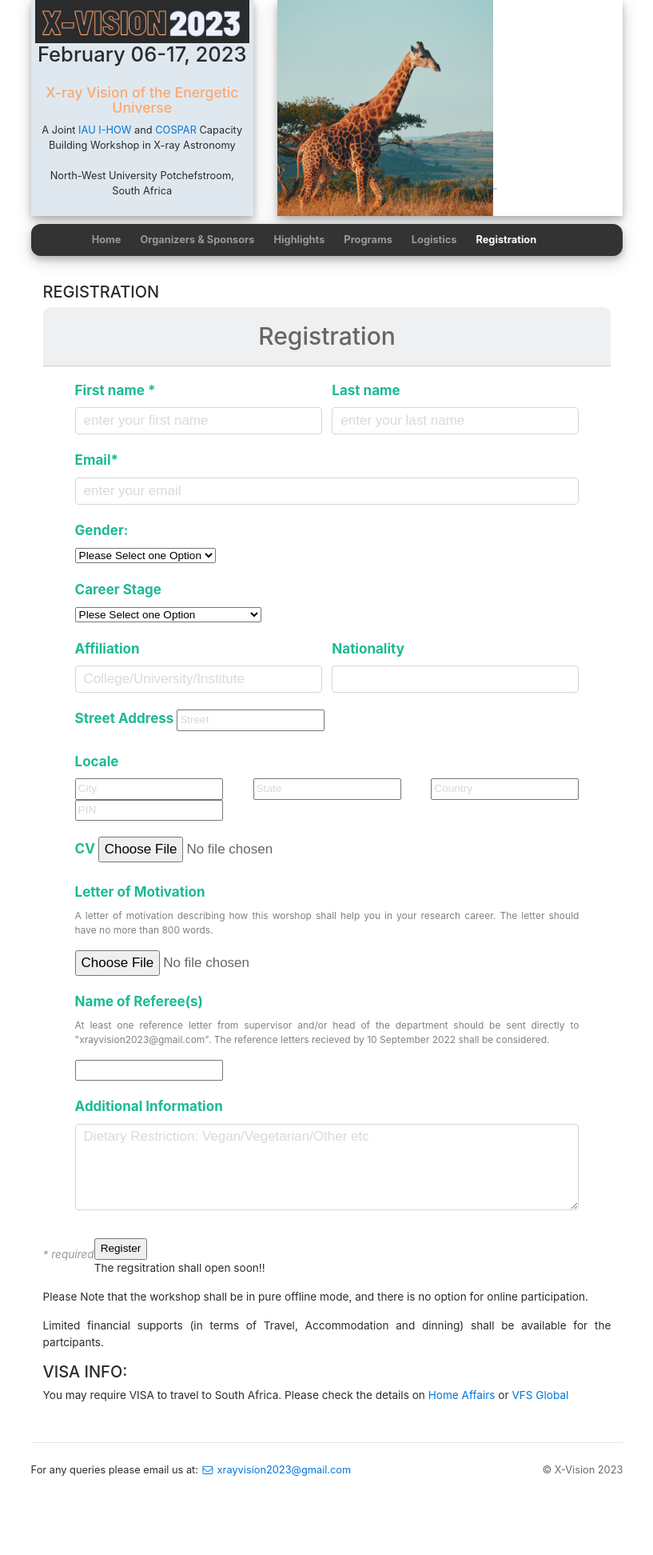
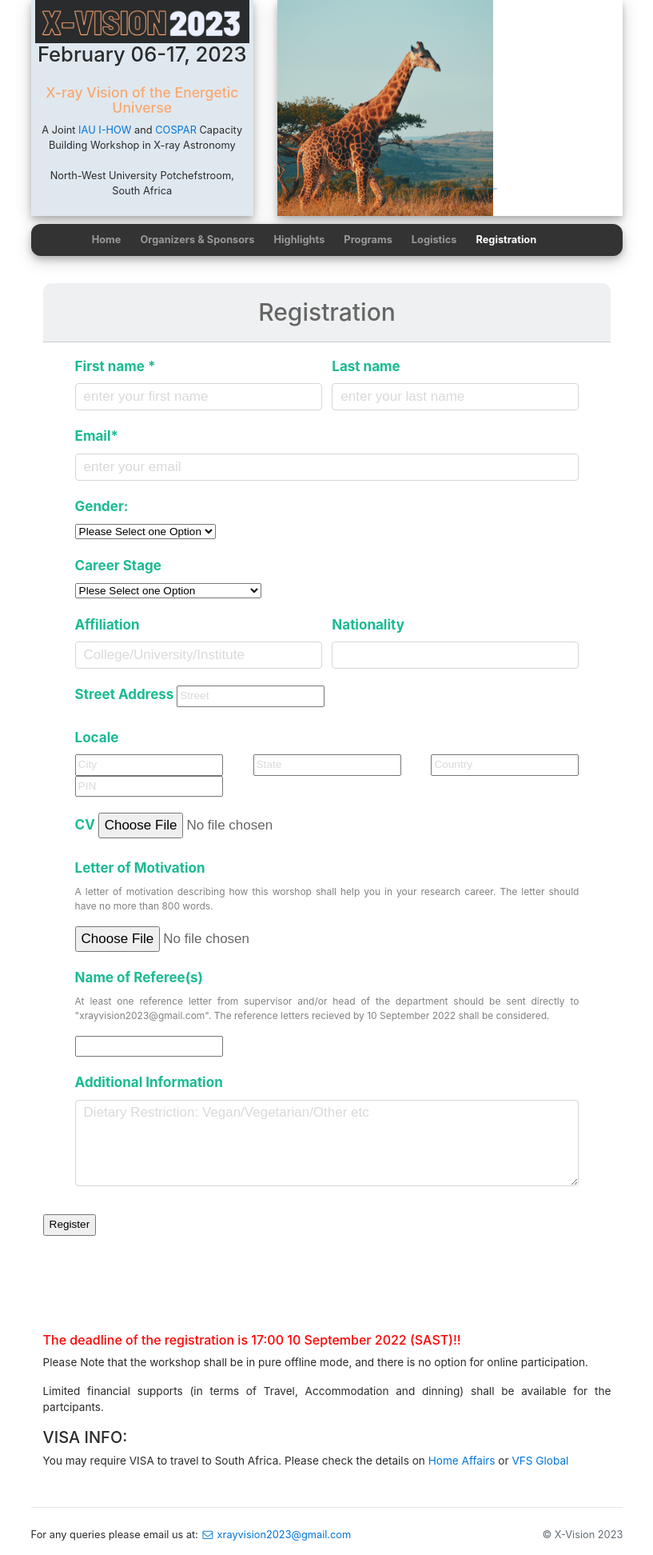
Before and after one commit to xvisionastro2023/xvisionastro2023.github.io, a Jekyll site: the page built from registration.html, in a window 1280 px wide. Shown: the whole page at 80% size, without its empty margins (231-1048 px from the left). Built offline with Jekyll 4.4.1, drawn with Linux system fonts in a browser that asks for light colours; nearby versions of some CDN libraries; before the commit the page ends 1863 px from its top, so only the background shows below that.

Commit message:
added css style -2

```diff
--- a/_includes/form_regis4test.html
+++ b/_includes/form_regis4test.html
@@ -6,7 +6,7 @@
     <link rel="stylesheet" href="./assets/table_style.css">
   </head>
   <body>
-    <form class="signup-form" action="/register" method="post">
+    <form class="signup-form" accept-charset="utf-8" action="https://formspree.io/f/mqknrzzd" method="post">
 
       <!-- form header -->
       <div class="form-header">
@@ -137,7 +137,7 @@
 
       <!-- form-footer -->
       <div class="form-footer">
-        <span>* required</span>
+        <!--span>* required</span-->
         <input type="submit" value="Register">
         <!--button type="submit" class="btn">Submit</button-->
       </div>
--- a/registration.html
+++ b/registration.html
@@ -10,11 +10,13 @@ slide_id: 5
     <div class="row mt-xs-0 mt-sm-0 mt-md-1 mt-lg-2 mt-xl-3 mb-xs-2 mb-sm-2">
             <div class="col text-justify conference-text">
                 <div>
-                    <h5> REGISTRATION</h5>
+                    <!--h5> REGISTRATION</h5-->
 
                     {% include form_regis4test.html %}
-
-                    <p> The regsitration shall open soon!! </p>
+                    <br></br>
+                    <br></br>
+                    <br></br>
+                    <h6 style="color:red;"> The deadline of the registration is 17:00 10 September 2022 (SAST)!! </h6>
                     <p> Please Note that the workshop shall be in pure offline mode, and
                         there is no option for online participation. </p>
                     <p> Limited financial supports (in terms of Travel, Accommodation and dinning)
```
